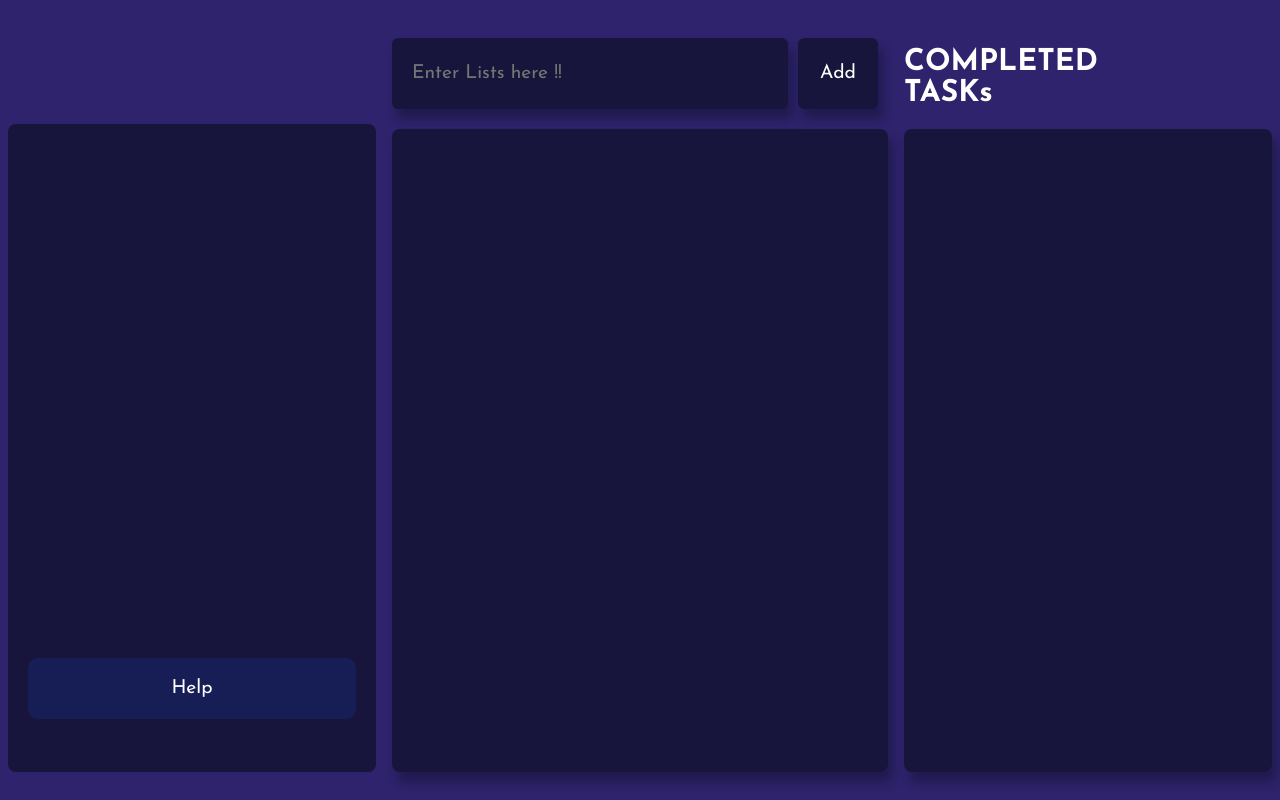
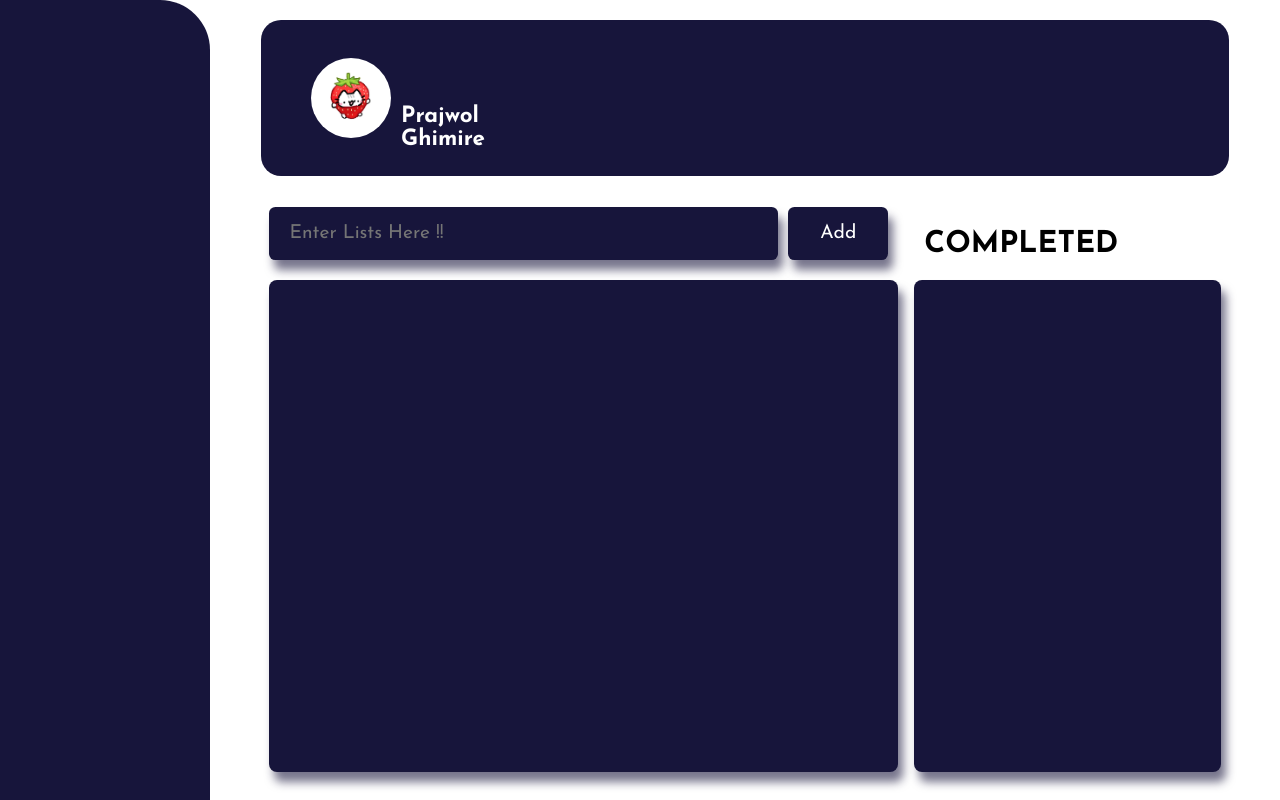
Before and after one commit to PrajwolGhimirepj/todoapp, a React (Vite) app: page / in a window 1280 px wide. Built offline with nearby package versions, Linux system fonts and the light colour scheme.

Commit message:
layout chnages

```diff
--- a/src/Completed/Complete.css
+++ b/src/Completed/Complete.css
@@ -9,4 +9,6 @@
 
 h1 {
   font-size: 30px;
+  margin-left: 10px;
+  color: black;
 }
--- a/src/Completed/Complete.jsx
+++ b/src/Completed/Complete.jsx
@@ -1,17 +1,19 @@
-import react from "react";
+import react, { useEffect } from "react";
 import "./Complete.css";
 import Card from "./CompleteCard/Card";
 
-const Complete = (props) => {
+const Completed = (props) => {
+  useEffect(() => {
+    console.log("This is log form complete", props.comp);
+  });
   return (
     <>
       <div className="appcontainer font">
-        <div className="tital font">
-          <h1>COMPLETED </h1>
-          <h1>TASKs</h1>
+        <div className="tital font ">
+          <h1>COMPLETED</h1>
         </div>
         <div className="lists">
-          {props.completedarr.map((list, index) => (
+          {props.comp.map((list, index) => (
             <Card content={list} />
           ))}
         </div>
@@ -20,4 +22,4 @@ const Complete = (props) => {
   );
 };
 
-export default Complete;
+export default Completed;
--- a/src/Info/Help/Help.css
+++ b/src/Info/Help/Help.css
@@ -5,13 +5,14 @@
 .helpCon {
   height: 100%;
   width: 100%;
-  background-color: #17153b;
+  background-color: #18163c;
   display: flex;
   justify-content: end;
   flex-direction: column;
   border-radius: 8px;
   margin: 20px;
   padding: 20px;
+  border-top-right-radius: 100px;
 }
 .infoconteiner {
   height: 100%;
--- a/src/Info/Help/Help.jsx
+++ b/src/Info/Help/Help.jsx
@@ -38,7 +38,6 @@ const Help = () => {
   return (
     <>
       <div className="infoconteiner">
-        <div className="inputcontainer"></div>
         <div className="helpCon">
           <div
             className="helpcontainer "
--- a/src/Layout/Layout.css
+++ b/src/Layout/Layout.css
@@ -1,41 +1,48 @@
 * {
   box-sizing: border-box;
   margin: 0px;
+  padding: 0px;
+}
+.container {
+  height: 100vh;
+  width: 100vw;
+  display: flex;
+}
+nav {
+  height: 100%;
+  width: 20%;
+  background-color: #17153b;
+  border-top-right-radius: 50px;
 }
 
-.layout {
+.listandall {
+  height: 100vh;
+  width: 100%;
   display: flex;
-  height: 100vh;
-  width: 100vw;
-  background-color: #2e236c;
-  overflow: hidden;
-}
-.nav {
-  width: 30%;
-  height: 100vh;
+  flex-direction: column;
+  padding-left: 4%;
+  padding-right: 4%;
 }
 
-.main {
-  width: 40%;
-  height: 100vh;
+.profile {
+  margin-top: 20px;
+  height: 20%;
+  width: 100%;
+  background-color: #17153b;
+  border-radius: 20px;
+}
+.listandcompleted {
+  display: flex;
+  height: 80%;
+  width: 100%;
 }
 
-.info {
-  width: 30%;
-  height: auto;
+.listscon {
+  height: 100%;
+  width: 80%;
 }
 
-@media (max-width: 1080px) {
-  .info {
-    display: none;
-  }
-
-  .nav {
-    display: none;
-  }
-  .main {
-    width: 100%;
-    height: auto;
-    background-color: #2e236c;
-  }
+.completed {
+  height: 100%;
+  width: 40%;
 }
--- a/src/Layout/Layout.jsx
+++ b/src/Layout/Layout.jsx
@@ -1,34 +1,39 @@
 import React, { useEffect, useState } from "react";
 import "./Layout.css";
-import List from "../Main/Lists";
-
-import Help from "../Info/Help/Help";
-
-import Complete from "../Completed/Complete";
+import List from "../Lists/Lists";
+import Complete from "../Rive/Complete/Complete";
+import Completed from "../Completed/Complete";
+import Profile from "../Profile/Profile";
 
 const Layout = () => {
   const [arr, setArr] = useState([]);
 
-  useEffect(() => {
-    console.log(" this console log is from the layout component ", arr);
-  });
   const getarr = (list) => {
     setArr(list);
   };
+  useEffect(() => {
+    console.log("List of completed Form Layout ", arr);
+  });
   return (
     <>
-      <div className="layout">
-        <div className="nav">
-          <Help />
-        </div>
-        <div className="main">
-          <List getarr={getarr} />/
-        </div>
-        <div className="info">
-          <Complete completedarr={arr} />
+      <div className="container">
+        <nav></nav>
+        <div className="listandall">
+          <div className="profile">
+            <Profile />
+          </div>
+          <div className="listandcompleted">
+            <div className="listscon">
+              <List getarr={getarr} />
+            </div>
+            <div className="completed">
+              <Completed comp={arr} />
+            </div>
+          </div>
         </div>
       </div>
     </>
   );
 };
+
 export default Layout;
--- a/src/Main/List.css
+++ b/src/Lists/List.css
@@ -31,7 +31,12 @@
   height: 70%;
   padding-right: 10px;
   gap: 10px;
-  background-color: ;
+}
+
+.input img {
+  height: 100%;
+  width: 100%;
+  object-fit: contain;
 }
 
 input {
@@ -42,10 +47,10 @@ input {
   background-color: transparent;
   outline: none;
   text-shadow: none;
+  border-radius: 0.4rem;
+  box-shadow: 5px 10px 10px #17153b96;
   background-color: #17153b;
-  border-radius: 0.4rem;
-
-  box-shadow: 5px 10px 10px #17153b96;
+  text-transform: capitalize;
 }
 
 button {
@@ -55,9 +60,9 @@ button {
   background-color: transparent;
   outline: none;
   text-shadow: none;
-  background-color: #17153b;
   border-radius: 0.4rem;
   box-shadow: 5px 10px 10px #17153b96;
+  background-color: #17153b;
 }
 button:hover {
   background-color: #17153b88;
@@ -96,7 +101,7 @@ button:hover {
   flex-direction: column;
   border-radius: 8px;
   margin: 20px;
-  padding: 20px;
+  padding: 23px;
   overflow-y: scroll;
   scrollbar-width: none;
   -ms-overflow-style: none;
@@ -131,7 +136,7 @@ button:hover {
   background-color: #5c52c65a;
   /* background-color: #b1c6525a; */
   height: 12%;
-  width: 90%;
+  width: 95%;
 }
 
 @keyframes up {
--- a/src/Main/Lists.jsx
+++ b/src/Lists/Lists.jsx
@@ -88,6 +88,7 @@ const List = (props) => {
               onChange={handleInput}
               onKeyDown={handleKeyDown}
             />
+
             <button ref={buttonRef} className="font" onClick={addItem}>
               Add
             </button>
--- /dev/null
+++ b/src/Profile/Profile.css
@@ -0,0 +1,39 @@
+.profile_c {
+  height: 100%;
+  width: 50%;
+  display: flex;
+  align-items: center;
+}
+
+.prfilepiccon {
+  height: 100%;
+  width: 70%;
+  display: flex;
+  align-items: center;
+  justify-content: center;
+  padding: 10px;
+}
+.img {
+  height: 80px;
+  width: 80px;
+  border-radius: 100%;
+}
+
+img {
+  height: 100%;
+  width: 100%;
+  object-fit: fill;
+  border-radius: 100%;
+}
+h3 {
+  margin-left: 10px;
+}
+
+.name {
+  height: 100%;
+  width: 50%;
+  display: flex;
+  align-items: center;
+  justify-content: start;
+  transform: translateY(30px);
+}
--- /dev/null
+++ b/src/Profile/Profile.jsx
@@ -0,0 +1,22 @@
+import React from "react";
+import "./Profile.css";
+
+const Profile = () => {
+  return (
+    <>
+      <div className="profile_c">
+        <div className="prfilepiccon">
+          <div className="img">
+            <img src="straw.jpg" alt="" />
+          </div>
+          <div className="name font">
+            <h3>Prajwol Ghimire</h3>
+          </div>
+        </div>
+      </div>
+      <div className="graphs"></div>
+    </>
+  );
+};
+
+export default Profile;
```
Also changed, not shown: public/arrow.svg (added).
